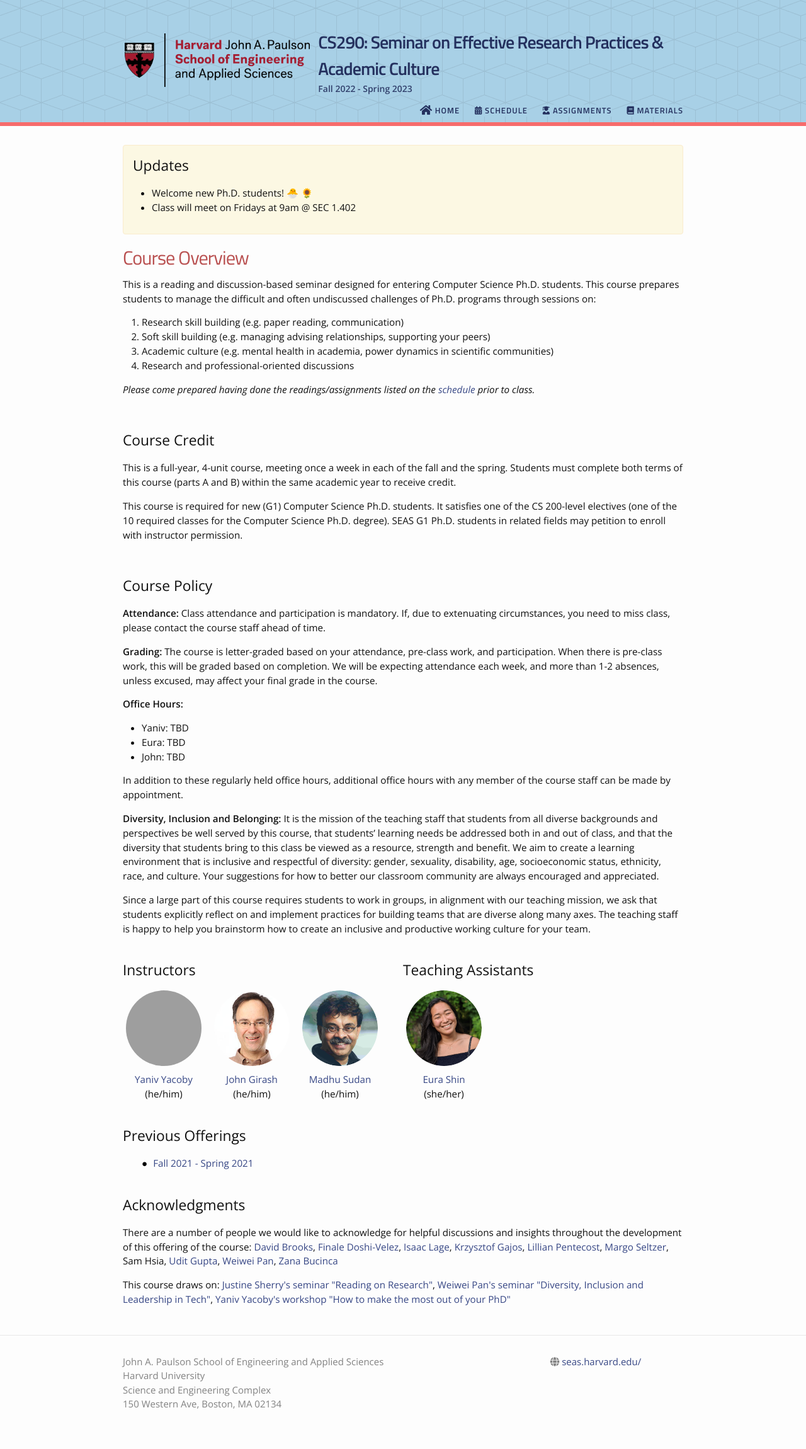
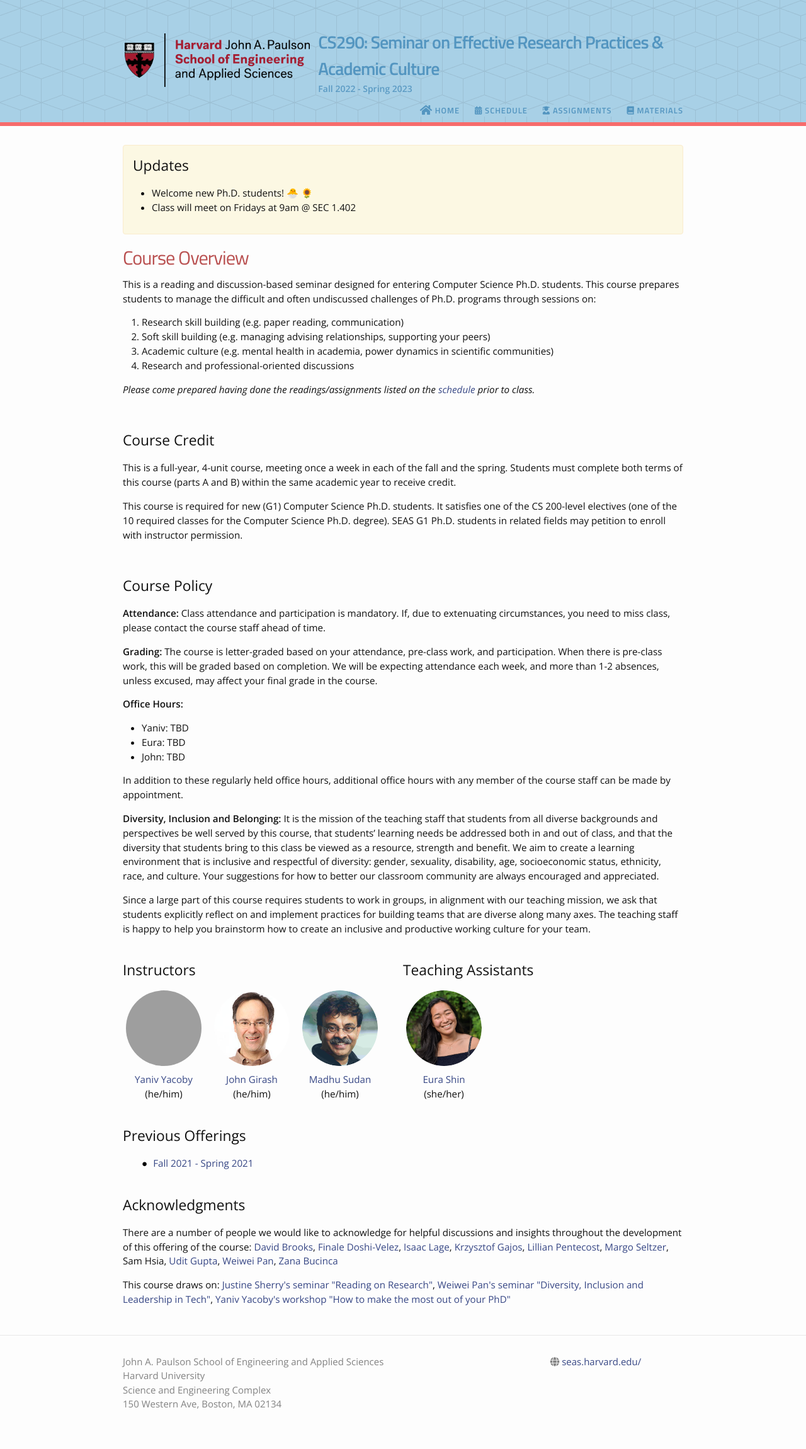
Before and after one commit to yanivyacoby/harvard-cs290, a Jekyll site: the page built from index.md, in a window 1280 px wide. Shown: the whole page at 63% size. Built offline with Jekyll 4.4.1, drawn with Linux system fonts in a browser that asks for light colours; nearby versions of some CDN libraries; grey boxes are pictures that could not be loaded.

Commit message:
Update _user_vars.scss

```diff
--- a/_sass/_user_vars.scss
+++ b/_sass/_user_vars.scss
@@ -80,7 +80,8 @@ $primary-color:  #374785;
 $accent-color: #f76c6c;
 $title-color: #b95050;
 $header-color: #a8d0e6;
-$header-text-color: #24305e;
+//$header-text-color: #24305e;
+$header-text-color: #5395c0;
 $header-background-opacity: 0.4;
 $header-background-invert: 100%;
 
```
